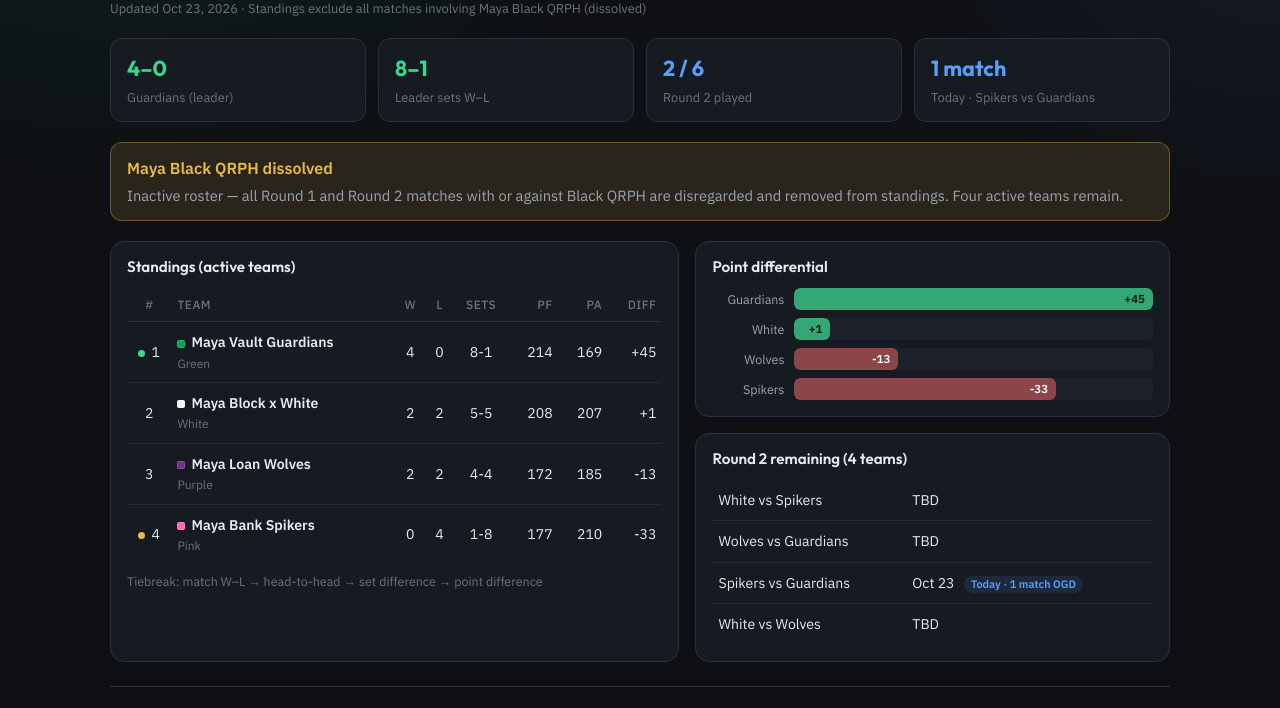
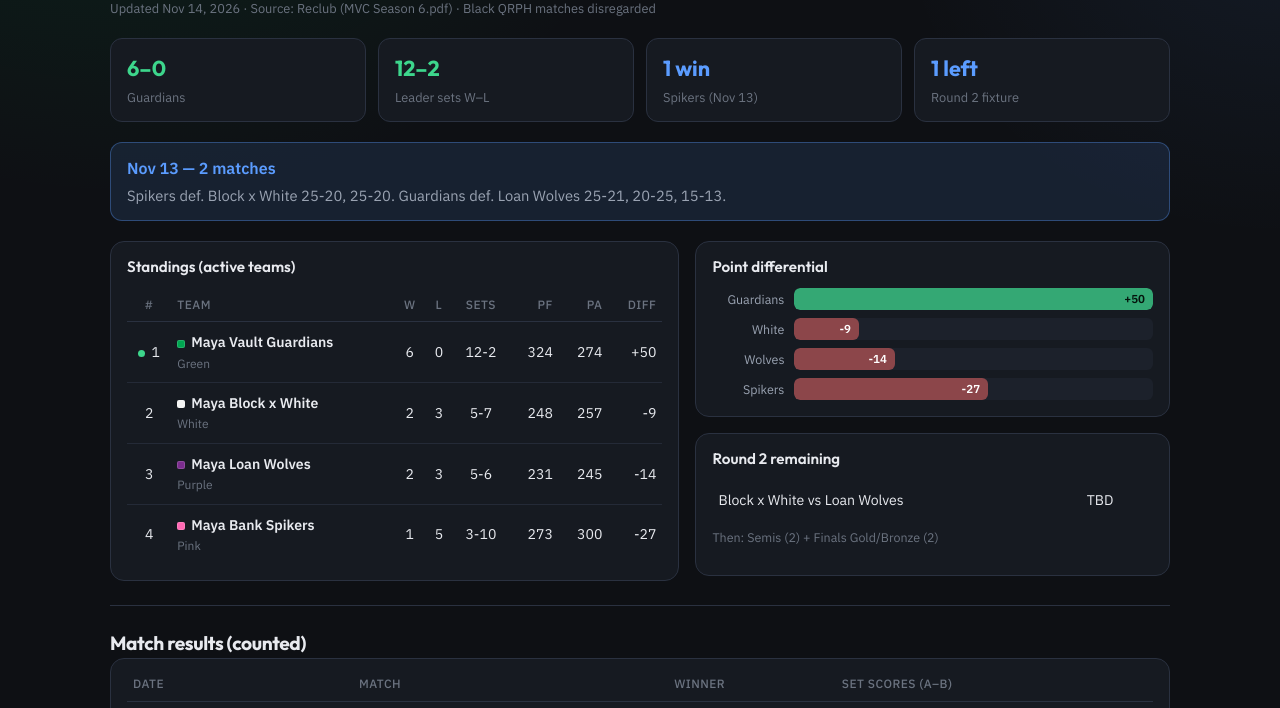
Before and after one commit to margerome13/mvc-season2-stats, a plain HTML site: page index.html in a window 1280 px wide. Shown: the part 93-801 px from the top of the page. Drawn offline with Linux system fonts and the light colour scheme.

Commit message:
Update stats through Nov 13 Round 2 matches.
Reflect MVC Season 6 Reclub scores; Black QRPH matches remain disregarded.

```diff
--- a/index.html
+++ b/index.html
@@ -9,86 +9,65 @@
   <link href="https://fonts.googleapis.com/css2?family=Outfit:wght@400;500;600;700&family=IBM+Plex+Sans:wght@400;500;600&display=swap" rel="stylesheet" />
   <style>
     :root {
-      --bg: #0e1014;
-      --bg-elevated: #161a21;
-      --stroke: #2a3140;
-      --text: #e8eaef;
-      --text-secondary: #9aa3b2;
-      --text-tertiary: #6b7380;
-      --accent: #3dd68c;
-      --accent-soft: rgba(61, 214, 140, 0.12);
-      --info: #5b9cff;
-      --info-soft: rgba(91, 156, 255, 0.12);
-      --warning: #e8b84a;
-      --warning-soft: rgba(232, 184, 74, 0.12);
-      --green: #00a651;
-      --white: #f4f4f4;
-      --purple: #7b2d8e;
-      --pink: #ff69b4;
+      --bg: #0e1014; --bg-elevated: #161a21; --stroke: #2a3140;
+      --text: #e8eaef; --text-secondary: #9aa3b2; --text-tertiary: #6b7380;
+      --accent: #3dd68c; --accent-soft: rgba(61, 214, 140, 0.12);
+      --info: #5b9cff; --info-soft: rgba(91, 156, 255, 0.12);
+      --warning: #e8b84a; --warning-soft: rgba(232, 184, 74, 0.12);
+      --green: #00a651; --white: #f4f4f4; --purple: #7b2d8e; --pink: #ff69b4;
     }
     * { box-sizing: border-box; }
-    body {
-      margin: 0;
-      min-height: 100vh;
-      font-family: "IBM Plex Sans", system-ui, sans-serif;
-      background:
-        radial-gradient(ellipse 80% 50% at 10% -10%, rgba(0, 166, 81, 0.14), transparent 55%),
-        radial-gradient(ellipse 60% 40% at 100% 0%, rgba(91, 156, 255, 0.08), transparent 50%),
-        var(--bg);
-      color: var(--text);
-      line-height: 1.45;
-    }
+    body { margin: 0; min-height: 100vh; font-family: "IBM Plex Sans", system-ui, sans-serif;
+      background: radial-gradient(ellipse 80% 50% at 10% -10%, rgba(0,166,81,.14), transparent 55%),
+        radial-gradient(ellipse 60% 40% at 100% 0%, rgba(91,156,255,.08), transparent 50%), var(--bg);
+      color: var(--text); line-height: 1.45; }
     .page { max-width: 1100px; margin: 0 auto; padding: 28px 20px 48px; display: flex; flex-direction: column; gap: 20px; }
-    h1, h2 { font-family: Outfit, sans-serif; font-weight: 700; letter-spacing: -0.02em; margin: 0; }
-    h1 { font-size: 1.85rem; }
-    h2 { font-size: 1.2rem; }
-    .sub { color: var(--text-secondary); font-size: 0.95rem; }
-    .meta { color: var(--text-tertiary); font-size: 0.8rem; }
+    h1, h2 { font-family: Outfit, sans-serif; font-weight: 700; letter-spacing: -.02em; margin: 0; }
+    h1 { font-size: 1.85rem; } h2 { font-size: 1.2rem; }
+    .sub { color: var(--text-secondary); font-size: .95rem; }
+    .meta { color: var(--text-tertiary); font-size: .8rem; }
     .title-row { display: flex; align-items: center; gap: 10px; flex-wrap: wrap; }
-    .pill { display: inline-flex; padding: 4px 10px; border-radius: 999px; font-size: 0.75rem; font-weight: 600; background: var(--accent-soft); color: var(--accent); border: 1px solid rgba(61, 214, 140, 0.28); }
-    .pill.warn { background: var(--warning-soft); color: var(--warning); border-color: rgba(232, 184, 74, 0.35); }
+    .pill { display: inline-flex; padding: 4px 10px; border-radius: 999px; font-size: .75rem; font-weight: 600;
+      background: var(--accent-soft); color: var(--accent); border: 1px solid rgba(61,214,140,.28); }
+    .pill.warn { background: var(--warning-soft); color: var(--warning); border-color: rgba(232,184,74,.35); }
     .stats { display: grid; grid-template-columns: repeat(4, 1fr); gap: 12px; }
     .stat { background: var(--bg-elevated); border: 1px solid var(--stroke); border-radius: 12px; padding: 14px 16px; }
     .stat-value { font-family: Outfit, sans-serif; font-size: 1.35rem; font-weight: 700; }
-    .stat-value.success { color: var(--accent); }
-    .stat-value.info { color: var(--info); }
-    .stat-label { margin-top: 4px; color: var(--text-tertiary); font-size: 0.8rem; }
-    .callout { border-radius: 12px; padding: 14px 16px; border: 1px solid rgba(232, 184, 74, 0.35); background: var(--warning-soft); }
-    .callout.info { border-color: rgba(91, 156, 255, 0.35); background: var(--info-soft); }
+    .stat-value.success { color: var(--accent); } .stat-value.info { color: var(--info); }
+    .stat-label { margin-top: 4px; color: var(--text-tertiary); font-size: .8rem; }
+    .callout { border-radius: 12px; padding: 14px 16px; border: 1px solid rgba(232,184,74,.35); background: var(--warning-soft); }
+    .callout.info { border-color: rgba(91,156,255,.35); background: var(--info-soft); }
     .callout-title { font-weight: 600; margin-bottom: 4px; color: var(--warning); }
     .callout.info .callout-title { color: var(--info); }
-    .callout p { margin: 0; color: var(--text-secondary); font-size: 0.92rem; }
+    .callout p { margin: 0; color: var(--text-secondary); font-size: .92rem; }
     .main-grid { display: grid; grid-template-columns: 1.2fr 1fr; gap: 16px; }
     .side { display: flex; flex-direction: column; gap: 16px; }
     .card { background: var(--bg-elevated); border: 1px solid var(--stroke); border-radius: 14px; overflow: hidden; }
-    .card-header { padding: 14px 16px 10px; font-family: Outfit, sans-serif; font-weight: 600; font-size: 0.95rem; }
+    .card-header { padding: 14px 16px 10px; font-family: Outfit, sans-serif; font-weight: 600; font-size: .95rem; }
     .card-body { padding: 0 16px 16px; }
-    table { width: 100%; border-collapse: collapse; font-size: 0.88rem; }
-    th { text-align: left; color: var(--text-tertiary); font-weight: 500; font-size: 0.75rem; text-transform: uppercase; letter-spacing: 0.04em; padding: 8px 6px; border-bottom: 1px solid var(--stroke); }
-    td { padding: 10px 6px; border-bottom: 1px solid rgba(42, 49, 64, 0.7); vertical-align: middle; }
+    table { width: 100%; border-collapse: collapse; font-size: .88rem; }
+    th { text-align: left; color: var(--text-tertiary); font-weight: 500; font-size: .75rem; text-transform: uppercase;
+      letter-spacing: .04em; padding: 8px 6px; border-bottom: 1px solid var(--stroke); }
+    td { padding: 10px 6px; border-bottom: 1px solid rgba(42,49,64,.7); vertical-align: middle; }
     tr:last-child td { border-bottom: none; }
-    .num { text-align: center; font-variant-numeric: tabular-nums; }
-    .right { text-align: right; font-variant-numeric: tabular-nums; }
+    .num, .right { font-variant-numeric: tabular-nums; } .num { text-align: center; } .right { text-align: right; }
     .team-name { font-weight: 600; }
-    .team-color { color: var(--text-tertiary); font-size: 0.75rem; margin-top: 2px; }
-    .swatch { display: inline-block; width: 8px; height: 8px; border-radius: 2px; margin-right: 6px; border: 1px solid rgba(255,255,255,0.15); vertical-align: middle; }
-    .swatch.green { background: var(--green); }
-    .swatch.white { background: var(--white); }
-    .swatch.purple { background: var(--purple); }
-    .swatch.pink { background: var(--pink); }
+    .team-color { color: var(--text-tertiary); font-size: .75rem; margin-top: 2px; }
+    .swatch { display: inline-block; width: 8px; height: 8px; border-radius: 2px; margin-right: 6px; border: 1px solid rgba(255,255,255,.15); vertical-align: middle; }
+    .swatch.green { background: var(--green); } .swatch.white { background: var(--white); }
+    .swatch.purple { background: var(--purple); } .swatch.pink { background: var(--pink); }
     .row-leader td:first-child::before { content: ""; display: inline-block; width: 7px; height: 7px; border-radius: 50%; margin-right: 6px; background: var(--accent); vertical-align: middle; }
-    .row-warn td:first-child::before { content: ""; display: inline-block; width: 7px; height: 7px; border-radius: 50%; margin-right: 6px; background: var(--warning); vertical-align: middle; }
     .row-muted td { color: var(--text-tertiary); font-style: italic; }
     .bar-chart { display: grid; grid-template-columns: 72px 1fr; gap: 8px 10px; align-items: center; }
-    .bar-label { font-size: 0.78rem; color: var(--text-secondary); text-align: right; }
+    .bar-label { font-size: .78rem; color: var(--text-secondary); text-align: right; }
     .bar-track { height: 22px; background: #1c212b; border-radius: 6px; overflow: hidden; }
-    .bar-fill { height: 100%; border-radius: 6px; display: flex; align-items: center; justify-content: flex-end; padding: 0 8px; font-size: 0.72rem; font-weight: 600; min-width: 36px; }
-    .bar-fill.pos { background: rgba(61, 214, 140, 0.75); color: #04140c; }
-    .bar-fill.neg { background: rgba(232, 100, 100, 0.55); color: #fff; }
-    .chart-caption { margin-top: 8px; color: var(--text-tertiary); font-size: 0.78rem; }
+    .bar-fill { height: 100%; border-radius: 6px; display: flex; align-items: center; justify-content: flex-end; padding: 0 8px; font-size: .72rem; font-weight: 600; min-width: 36px; }
+    .bar-fill.pos { background: rgba(61,214,140,.75); color: #04140c; }
+    .bar-fill.neg { background: rgba(232,100,100,.55); color: #fff; }
+    .chart-caption { margin-top: 8px; color: var(--text-tertiary); font-size: .78rem; }
     .divider { height: 1px; background: var(--stroke); border: 0; margin: 4px 0; }
-    .badge-today { display: inline-block; margin-left: 6px; padding: 1px 7px; border-radius: 999px; font-size: 0.68rem; font-weight: 600; background: var(--info-soft); color: var(--info); font-style: normal; }
-    .footnote { color: var(--text-tertiary); font-size: 0.78rem; }
+    .badge-new { display: inline-block; margin-left: 6px; padding: 1px 7px; border-radius: 999px; font-size: .68rem; font-weight: 600; background: var(--info-soft); color: var(--info); font-style: normal; }
+    .footnote { color: var(--text-tertiary); font-size: .78rem; }
     @media (max-width: 820px) { .stats { grid-template-columns: repeat(2, 1fr); } .main-grid { grid-template-columns: 1fr; } }
   </style>
 </head>
@@ -97,23 +76,23 @@
     <header>
       <div class="title-row">
         <h1>MVC Season 2</h1>
-        <span class="pill">Round 2 · 4 teams</span>
+        <span class="pill">R2: 5 / 6 played</span>
         <span class="pill warn">Black QRPH dissolved</span>
       </div>
       <div class="sub">Maya Volleyball Club · 3-set format (25-25-15) · Round robin</div>
-      <div class="meta">Updated Oct 23, 2026 · Standings exclude all matches involving Maya Black QRPH (dissolved)</div>
+      <div class="meta">Updated Nov 14, 2026 · Source: Reclub (MVC Season 6.pdf) · Black QRPH matches disregarded</div>
     </header>
 
     <section class="stats">
-      <div class="stat"><div class="stat-value success">4–0</div><div class="stat-label">Guardians (leader)</div></div>
-      <div class="stat"><div class="stat-value success">8–1</div><div class="stat-label">Leader sets W–L</div></div>
-      <div class="stat"><div class="stat-value info">2 / 6</div><div class="stat-label">Round 2 played</div></div>
-      <div class="stat"><div class="stat-value info">1 match</div><div class="stat-label">Today · Spikers vs Guardians</div></div>
+      <div class="stat"><div class="stat-value success">6–0</div><div class="stat-label">Guardians</div></div>
+      <div class="stat"><div class="stat-value success">12–2</div><div class="stat-label">Leader sets W–L</div></div>
+      <div class="stat"><div class="stat-value info">1 win</div><div class="stat-label">Spikers (Nov 13)</div></div>
+      <div class="stat"><div class="stat-value info">1 left</div><div class="stat-label">Round 2 fixture</div></div>
     </section>
 
-    <aside class="callout">
-      <div class="callout-title">Maya Black QRPH dissolved</div>
-      <p>Inactive roster — all Round 1 and Round 2 matches with or against Black QRPH are disregarded and removed from standings. Four active teams remain.</p>
+    <aside class="callout info">
+      <div class="callout-title">Nov 13 — 2 matches</div>
+      <p>Spikers def. Block x White 25-20, 25-20. Guardians def. Loan Wolves 25-21, 20-25, 15-13.</p>
     </aside>
 
     <section class="main-grid">
@@ -123,13 +102,12 @@
           <table>
             <thead><tr><th class="num">#</th><th>Team</th><th class="num">W</th><th class="num">L</th><th class="num">Sets</th><th class="right">PF</th><th class="right">PA</th><th class="right">Diff</th></tr></thead>
             <tbody>
-              <tr class="row-leader"><td class="num">1</td><td><div class="team-name"><span class="swatch green"></span>Maya Vault Guardians</div><div class="team-color">Green</div></td><td class="num">4</td><td class="num">0</td><td class="num">8-1</td><td class="right">214</td><td class="right">169</td><td class="right">+45</td></tr>
-              <tr><td class="num">2</td><td><div class="team-name"><span class="swatch white"></span>Maya Block x White</div><div class="team-color">White</div></td><td class="num">2</td><td class="num">2</td><td class="num">5-5</td><td class="right">208</td><td class="right">207</td><td class="right">+1</td></tr>
-              <tr><td class="num">3</td><td><div class="team-name"><span class="swatch purple"></span>Maya Loan Wolves</div><div class="team-color">Purple</div></td><td class="num">2</td><td class="num">2</td><td class="num">4-4</td><td class="right">172</td><td class="right">185</td><td class="right">-13</td></tr>
-              <tr class="row-warn"><td class="num">4</td><td><div class="team-name"><span class="swatch pink"></span>Maya Bank Spikers</div><div class="team-color">Pink</div></td><td class="num">0</td><td class="num">4</td><td class="num">1-8</td><td class="right">177</td><td class="right">210</td><td class="right">-33</td></tr>
+              <tr class="row-leader"><td class="num">1</td><td><div class="team-name"><span class="swatch green"></span>Maya Vault Guardians</div><div class="team-color">Green</div></td><td class="num">6</td><td class="num">0</td><td class="num">12-2</td><td class="right">324</td><td class="right">274</td><td class="right">+50</td></tr>
+              <tr><td class="num">2</td><td><div class="team-name"><span class="swatch white"></span>Maya Block x White</div><div class="team-color">White</div></td><td class="num">2</td><td class="num">3</td><td class="num">5-7</td><td class="right">248</td><td class="right">257</td><td class="right">-9</td></tr>
+              <tr><td class="num">3</td><td><div class="team-name"><span class="swatch purple"></span>Maya Loan Wolves</div><div class="team-color">Purple</div></td><td class="num">2</td><td class="num">3</td><td class="num">5-6</td><td class="right">231</td><td class="right">245</td><td class="right">-14</td></tr>
+              <tr><td class="num">4</td><td><div class="team-name"><span class="swatch pink"></span>Maya Bank Spikers</div><div class="team-color">Pink</div></td><td class="num">1</td><td class="num">5</td><td class="num">3-10</td><td class="right">273</td><td class="right">300</td><td class="right">-27</td></tr>
             </tbody>
           </table>
-          <p class="chart-caption">Tiebreak: match W–L → head-to-head → set difference → point difference</p>
         </div>
       </article>
       <div class="side">
@@ -137,24 +115,18 @@
           <div class="card-header">Point differential</div>
           <div class="card-body">
             <div class="bar-chart">
-              <div class="bar-label">Guardians</div><div class="bar-track"><div class="bar-fill pos" style="width:100%">+45</div></div>
-              <div class="bar-label">White</div><div class="bar-track"><div class="bar-fill pos" style="width:8%">+1</div></div>
-              <div class="bar-label">Wolves</div><div class="bar-track"><div class="bar-fill neg" style="width:29%">-13</div></div>
-              <div class="bar-label">Spikers</div><div class="bar-track"><div class="bar-fill neg" style="width:73%">-33</div></div>
+              <div class="bar-label">Guardians</div><div class="bar-track"><div class="bar-fill pos" style="width:100%">+50</div></div>
+              <div class="bar-label">White</div><div class="bar-track"><div class="bar-fill neg" style="width:18%">-9</div></div>
+              <div class="bar-label">Wolves</div><div class="bar-track"><div class="bar-fill neg" style="width:28%">-14</div></div>
+              <div class="bar-label">Spikers</div><div class="bar-track"><div class="bar-fill neg" style="width:54%">-27</div></div>
             </div>
           </div>
         </article>
         <article class="card">
-          <div class="card-header">Round 2 remaining (4 teams)</div>
+          <div class="card-header">Round 2 remaining</div>
           <div class="card-body">
-            <table>
-              <tbody>
-                <tr><td>White vs Spikers</td><td>TBD</td></tr>
-                <tr><td>Wolves vs Guardians</td><td>TBD</td></tr>
-                <tr><td>Spikers vs Guardians</td><td>Oct 23 <span class="badge-today">Today · 1 match OGD</span></td></tr>
-                <tr><td>White vs Wolves</td><td>TBD</td></tr>
-              </tbody>
-            </table>
+            <table><tbody><tr><td>Block x White vs Loan Wolves</td><td>TBD</td></tr></tbody></table>
+            <p class="chart-caption">Then: Semis (2) + Finals Gold/Bronze (2)</p>
           </div>
         </article>
       </div>
@@ -176,6 +148,9 @@
             <tr><td>Sep 04</td><td>Guardians vs White</td><td>Guardians</td><td>25-20, 25-24</td></tr>
             <tr><td>Sep 25</td><td>Spikers vs Wolves</td><td>Wolves</td><td>22-25, 21-25</td></tr>
             <tr><td>Oct 02</td><td>White vs Guardians</td><td>Guardians</td><td>18-25, 25-24, 11-15</td></tr>
+            <tr><td>Oct 23</td><td>Spikers vs Guardians</td><td>Guardians</td><td>23-25, 23-25</td></tr>
+            <tr><td>Nov 13 <span class="badge-new">New</span></td><td>White vs Spikers</td><td>Spikers</td><td>20-25, 20-25</td></tr>
+            <tr><td>Nov 13 <span class="badge-new">New</span></td><td>Wolves vs Guardians</td><td>Guardians</td><td>21-25, 25-20, 13-15</td></tr>
           </tbody>
         </table>
       </div></article>
@@ -184,9 +159,9 @@
     <section>
       <h2>Disregarded (Black QRPH dissolved)</h2>
       <article class="card"><div class="card-body" style="padding-top:8px">
-        <table>
+        <table class="row-muted">
           <thead><tr><th>Date</th><th>Match</th><th>Set scores (A–B)</th></tr></thead>
-          <tbody class="row-muted">
+          <tbody>
             <tr><td>Jun 05</td><td>Black QRPH vs White</td><td>25-23, 12-25, 6-15</td></tr>
             <tr><td>Jul 03</td><td>Black QRPH vs Wolves</td><td>20-25, 24-25</td></tr>
             <tr><td>Jul 31</td><td>Black QRPH vs Guardians</td><td>12-25, 16-25</td></tr>
```
